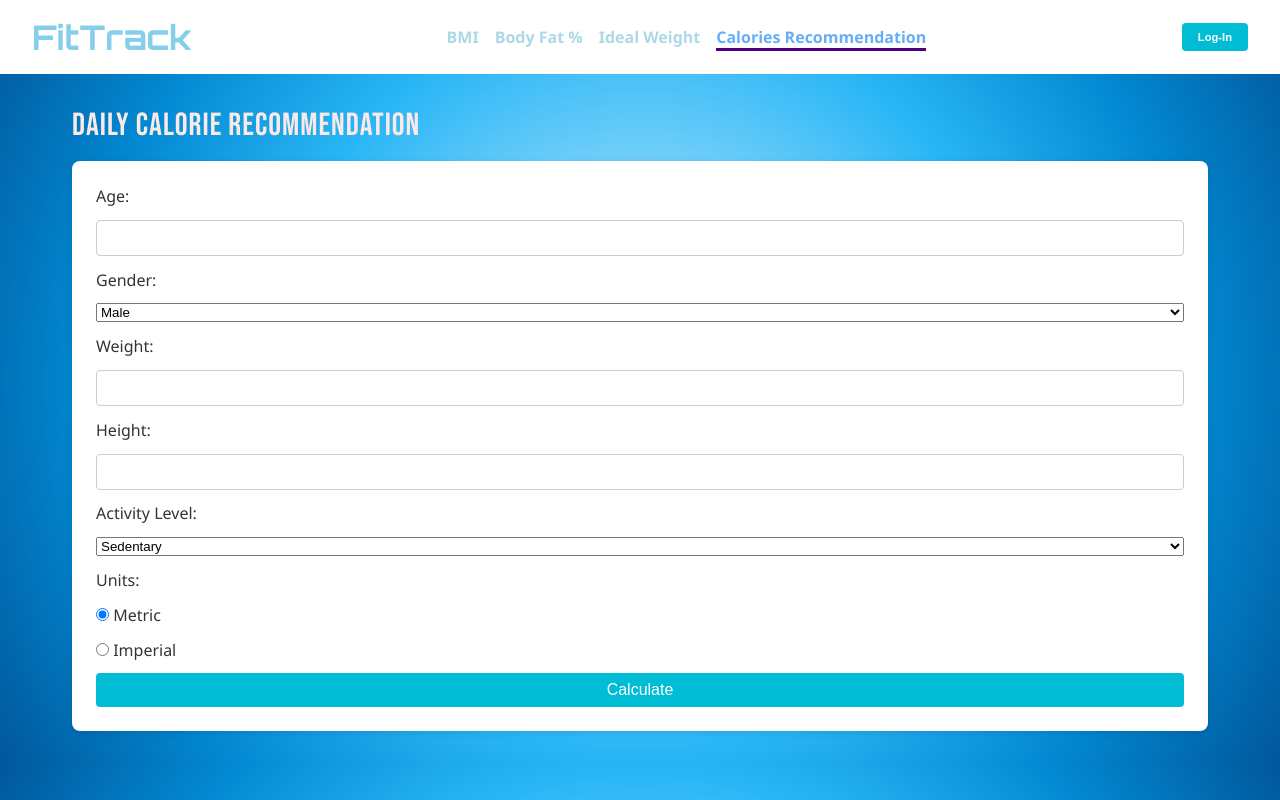
After one commit to BHUPESHio/Project1, a Flask app: template templates/calorie.html in a window 1280 px wide. The commit adds this page. Run offline with Flask 3, Linux system fonts and the light colour scheme; the template is opened without the code that fills it, so the values that code supplies are empty.

Commit message:
commit 1

```diff
--- a/app.py
+++ b/app.py
@@ -256,6 +256,7 @@ def calculate_bodyfat():
         print("Error in /api/calculate_bodyfat:", str(e))
         return jsonify({"success": False, "error": str(e)})
 
+
 def categorize_bodyfat(gender, value):
     zones = {
         "male": [(5, "Essential"), (13, "Athletes"), (17, "Fitness"), (24, "Average"), (40, "Obese")],
@@ -323,6 +324,62 @@ def calculate_idealweight():
     except Exception as e:
         print("Ideal weight error:", str(e))
         return jsonify({"success": False, "error": "Failed to calculate ideal weight"}), 500
+
+@app.route('/calorie')
+@login_required
+def calorie():
+    return render_template('calorie.html')
+
+@app.route('/api/calculate_calories', methods=['POST'])
+@login_required
+def calculate_calories():
+    try:
+        data = request.get_json()
+
+        age = int(data.get('age'))
+        gender = data.get('gender')
+        weight = float(data.get('weight'))
+        height = float(data.get('height'))
+        activity = data.get('activity_level')  # sedentary, moderate, active
+        units = data.get('units', 'metric')
+
+        if units == 'imperial':
+            weight *= 0.453592
+            height *= 2.54
+
+        if gender == 'male':
+            bmr = 10 * weight + 6.25 * height - 5 * age + 5
+        else:
+            bmr = 10 * weight + 6.25 * height - 5 * age - 161
+
+        activity_multiplier = {
+            "sedentary": 1.2,
+            "moderate": 1.55,
+            "active": 1.9
+        }.get(activity, 1.2)
+
+        daily_calories = round(bmr * activity_multiplier)
+
+        mongo.db.records.insert_one({
+            'user_id': ObjectId(current_user.id),
+            'type': 'calorie',
+            'age': age,
+            'gender': gender,
+            'weight': weight,
+            'height': height,
+            'activity': activity,
+            'daily_calories': daily_calories,
+            'timestamp': datetime.now(timezone.utc)
+        })
+
+        return jsonify({
+            "success": True,
+            "daily_calories": daily_calories
+        })
+
+    except Exception as e:
+        print("Error calculating calories:", str(e))
+        return jsonify({"success": False, "error": "Failed to calculate calories"}), 500
 
 
 
@@ -413,6 +470,13 @@ def dashboard():
             'timestamp': {'$gte': week_ago}
         }).sort('timestamp', 1))
 
+        calorie_records = list(mongo.db.records.find({
+            'user_id': user_id,
+            'type': 'calorie',
+            'timestamp': {'$gte': week_ago}
+        }).sort('timestamp', 1))
+
+
         return render_template("dashboard.html",
                                user=current_user,
                                bmi_records=format_records(bmi_records, 'bmi'),
@@ -420,7 +484,8 @@ def dashboard():
                                idealweight_records=format_records(idealweight_records, 'ideal_weight_kg'),
                                bmi_stats=compute_stats(bmi_records, 'bmi'),
                                bf_stats=compute_stats(bodyfat_records, 'body_fat'),
-                               iw_stats=compute_stats(idealweight_records, 'ideal_weight_kg'))
+                               iw_stats=compute_stats(idealweight_records, 'ideal_weight_kg'),
+                               calorie_records = format_records(calorie_records, 'daily_calories'))
     except Exception as e:
         print("Dashboard error:", e)
         return render_template("dashboard.html",
--- a/static/css/style.css
+++ b/static/css/style.css
@@ -335,12 +335,6 @@ form button {
   box-shadow: 0 2px 5px rgba(0,0,0,0.1);
 }
 
-.chart-wrapper {
-  max-width: 700px;
-  margin: 0 auto;
-  height: 400px;
-  position: relative;
-}
 
 .hidden {
   display: none !important;
--- a/static/js/script.js
+++ b/static/js/script.js
@@ -410,4 +410,31 @@ document.addEventListener('DOMContentLoaded', () => {
     }
   }
 }
+
+const calorieForm = document.getElementById('calorie-form');
+if (calorieForm) {
+    calorieForm.addEventListener('submit', async (e) => {
+        e.preventDefault();
+        const age = document.getElementById('cal-age').value;
+        const gender = document.getElementById('cal-gender').value;
+        const weight = document.getElementById('cal-weight').value;
+        const height = document.getElementById('cal-height').value;
+        const activity = document.getElementById('cal-activity').value;
+        const units = document.querySelector('input[name="cal-units"]:checked').value;
+
+        const res = await fetch('/api/calculate_calories', {
+            method: 'POST',
+            headers: { 'Content-Type': 'application/json' },
+            body: JSON.stringify({ age, gender, weight, height, activity_level: activity, units })
+        });
+
+        const data = await res.json();
+        const resultDiv = document.getElementById('calorie-result');
+        resultDiv.classList.remove('hidden');
+        resultDiv.textContent = data.success
+            ? `Recommended Daily Calories: ${data.daily_calories} kcal`
+            : `Error: ${data.error}`;
+    });
+}
+
 });
--- a/templates/bodyfat.html
+++ b/templates/bodyfat.html
@@ -18,6 +18,7 @@
         <li><a href="/">BMI</a></li>
         <li><a href="/bodyfat" class="nav-link active">Body Fat %</a></li>
         <li><a href="/idealweight">Ideal Weight</a></li>
+        <li><a href="/calorie">Calories Recommendation</a></li>
       </ul>
       <div class="profile-menu hidden">
         <button class="profile-icon">👤</button>
--- /dev/null
+++ b/templates/calorie.html
@@ -0,0 +1,125 @@
+<!DOCTYPE html>
+<html lang="en">
+<head>
+    <meta charset="UTF-8">
+    <meta name="viewport" content="width=device-width, initial-scale=1.0">
+    <title>FitTrack | BMI Calculator</title>
+    <link rel="stylesheet" href="{{url_for('static',filename='css/style.css')}}">
+    <script src="https://cdn.jsdelivr.net/npm/chart.js@4.4.0/dist/chart.umd.min.js"></script>
+    <link href="https://fonts.googleapis.com/css2?family=Orbitron:wght@400..900&display=swap" rel="stylesheet">
+    <link href="https://fonts.googleapis.com/css2?family=Bebas+Neue&family=Orbitron:wght@400..900&display=swap" rel="stylesheet">
+
+</head>
+<body>
+    <!-- Header -->
+    <header class="main-header">
+        <nav class="navbar">
+            <div class="logo">FitTrack</div>
+            <ul class="nav-links">
+                <li><a href="/" >BMI</a></li>
+                <li><a href="/bodyfat">Body Fat %</a></li>
+                <li><a href="/idealweight">Ideal Weight</a></li>
+                <li><a href="/calorie" class="nav-link active">Calories Recommendation</a></li>
+            </ul>
+                <!-- 👤 Profile dropdown (initially hidden) -->
+            <div class="profile-menu hidden">
+                <button class="profile-icon">👤</button>
+                <div class="profile-dropdown hidden">
+                    <a href="/dashboard">Dashboard</a>
+                    <a href="#">Profile</a>
+                    <a href="#" id="logout-link">Logout</a>
+                </div>
+            </div>
+
+
+            <!-- 🔐 Login button -->
+            <button class="auth-button">Log-In</button>
+        </nav>
+    </header>
+
+    <!-- Main Container -->
+
+
+{% block content %}
+<main class="container">
+    <h2 class="page-title">Daily Calorie Recommendation</h2>
+    <div class="form-box">
+        <form id="calorie-form">
+            <label>Age:</label>
+            <input type="number" id="cal-age" required>
+
+            <label>Gender:</label>
+            <select id="cal-gender">
+                <option value="male">Male</option>
+                <option value="female">Female</option>
+            </select>
+
+            <label>Weight:</label>
+            <input type="number" id="cal-weight" required>
+
+            <label>Height:</label>
+            <input type="number" id="cal-height" required>
+
+            <label>Activity Level:</label>
+            <select id="cal-activity">
+                <option value="sedentary">Sedentary</option>
+                <option value="moderate">Moderate</option>
+                <option value="active">Active</option>
+            </select>
+
+            <label>Units:</label>
+            <label><input type="radio" name="cal-units" value="metric" checked> Metric</label>
+            <label><input type="radio" name="cal-units" value="imperial"> Imperial</label>
+
+            <button type="submit">Calculate</button>
+        </form>
+
+        <div id="calorie-result" class="hidden result-box"></div>
+    </div>
+</main>
+{% endblock %}
+
+
+<!-- Auth Modal -->
+<div id="auth-modal" class="auth-modal hidden">
+    <div class="auth-box">
+        <button type="button" class="close-modal">✕</button>
+        <div class="auth-tabs">
+            <h2 id="modal-title">Login</h2>
+        </div>
+
+        <!-- Login Form -->
+        <form id="login-form" class="auth-form">
+            <input type="email" placeholder="Email" required>
+            <input type="password" placeholder="Password" required>
+            <button type="submit">Login</button>
+            <p class="form-toggle">Don't have an account? <span id="go-signup" class="form-link">Sign Up</span></p>
+        </form>
+
+        <!-- Signup Form -->
+        <form id="signup-form" class="auth-form hidden">
+            <input type="text" placeholder="Full Name" required>
+            <input type="email" placeholder="Email" required>
+            <input type="password" placeholder="Password" required>
+            <button type="submit">Sign Up</button>
+            <p class="form-toggle">Already have an account? <span id="go-login" class="form-link">Login</span></p>
+        </form>
+    </div>
+</div>
+
+<script src="{{ url_for('static', filename='js/script.js') }}"></script>
+
+{% if current_user.is_authenticated %}
+<script>
+    document.addEventListener('DOMContentLoaded', () => {
+        const signInButton = document.querySelector('.auth-button');
+        const profileMenu = document.querySelector('.profile-menu');
+        if (signInButton) signInButton.classList.add('hidden');
+        if (profileMenu) profileMenu.classList.remove('hidden');
+    });
+</script>
+{% endif %}
+
+
+</body>
+</html>
--- a/templates/idealweight.html
+++ b/templates/idealweight.html
@@ -35,6 +35,7 @@
                 <li><a href="/" >BMI</a></li>
                 <li><a href="/bodyfat">Body Fat %</a></li>
                 <li><a href="/idealweight" class="nav-links active">Ideal Weight</a></li>
+                <li><a href="/calorie" >Calories Recommendation</a></li>
             </ul>
                 <!-- 👤 Profile dropdown (initially hidden) -->
             <div class="profile-menu hidden">
--- a/templates/index.html
+++ b/templates/index.html
@@ -19,6 +19,7 @@
                 <li><a href="/" class="nav-link active">BMI</a></li>
                 <li><a href="/bodyfat">Body Fat %</a></li>
                 <li><a href="/idealweight">Ideal Weight</a></li>
+                <li><a href="/calorie">Calories Recommendation</a></li>
             </ul>
                 <!-- 👤 Profile dropdown (initially hidden) -->
             <div class="profile-menu hidden">
```
Also changed, not shown: templates/dashboard.html (+126 -25 lines).
